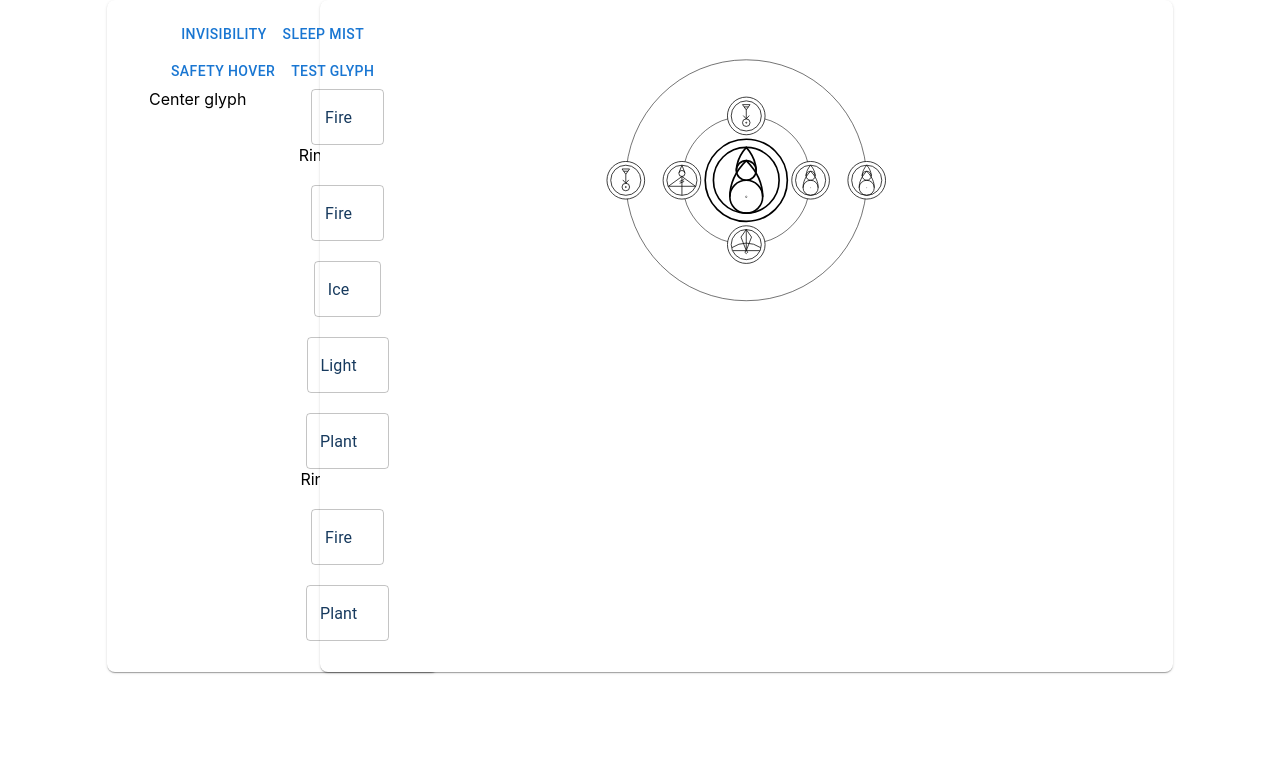
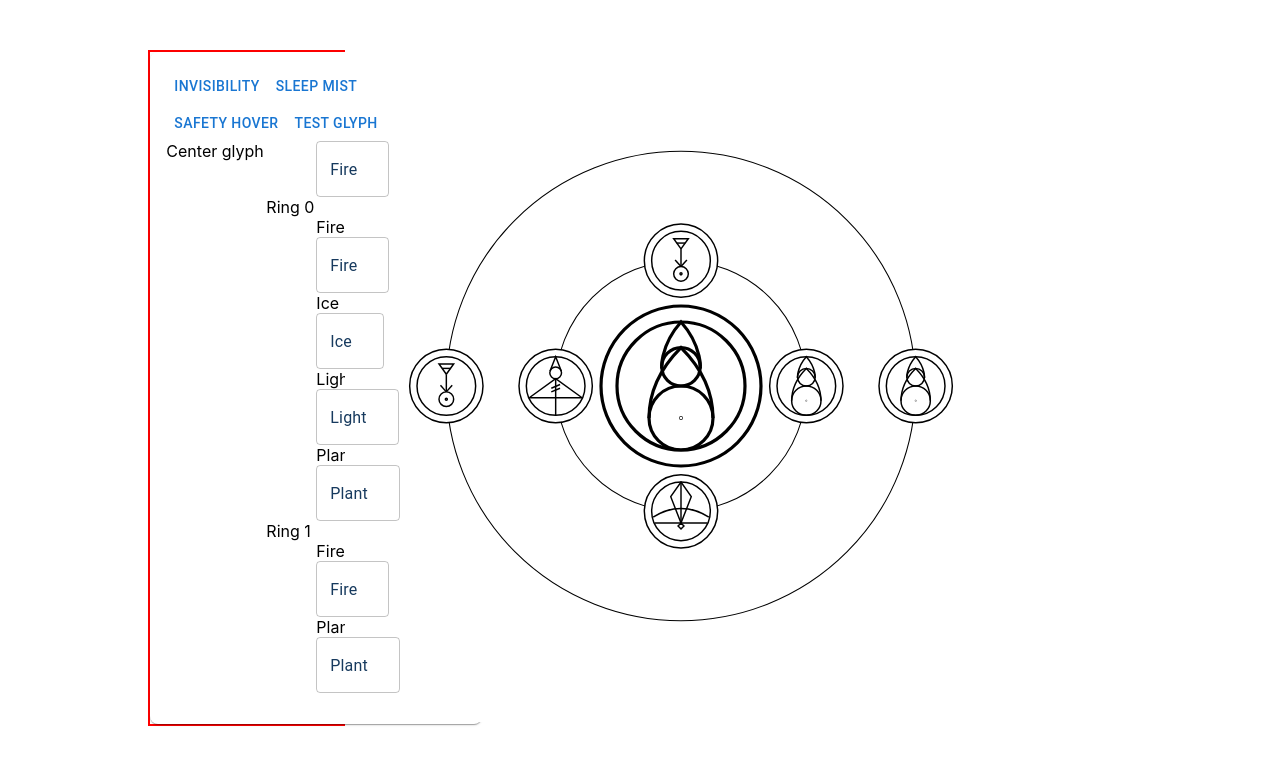
Before and after one commit to Togusa09/owl-glyphs, a React (Create React App) app: page / in a window 1280 px wide. Shown: the top 764 px of the page. Built offline with nearby package versions, Linux system fonts and the light colour scheme.

Commit message:
Testing stuff

```diff
--- a/package.json
+++ b/package.json
@@ -3,9 +3,9 @@
   "version": "0.1.0",
   "private": true,
   "dependencies": {
-    "@emotion/react": "^11.11.0",
+    "@emotion/react": "^11.11.1",
     "@emotion/styled": "^11.11.0",
-    "@mui/material": "^5.13.0",
+    "@mui/material": "^5.14.0",
     "@testing-library/jest-dom": "^5.16.5",
     "@testing-library/react": "^13.4.0",
     "@testing-library/user-event": "^13.5.0",
--- a/src/App.css
+++ b/src/App.css
@@ -1,6 +1,6 @@
-.App {
+/* .App {
   text-align: center;
-}
+} */
 
 .App-logo {
   height: 40vmin;
@@ -13,7 +13,7 @@
   }
 }
 
-.App-header {
+/* .App-header {
   background-color: #282c34;
   min-height: 100vh;
   display: flex;
@@ -22,11 +22,11 @@
   justify-content: center;
   font-size: calc(10px + 2vmin);
   color: white;
-}
+} */
 
-.App-link {
+/* .App-link {
   color: #61dafb;
-}
+} */
 
 @keyframes App-logo-spin {
   from {
--- a/src/App.tsx
+++ b/src/App.tsx
@@ -1,9 +1,9 @@
 import { useState } from 'react';
-import './App.css';
+// import './App.css';
 import GlyphRoot from './Components/GlyphRoot/GlyphRoot';
 import { TestGlyph } from './Data/GlyphDefinitions';
 import Menu from './Components/Menu/Menu';
-import { Grid, ThemeProvider, createTheme } from '@mui/material';
+import { Box, Container, Grid, ThemeProvider, createTheme } from '@mui/material';
 
 const theme = createTheme({
   palette: {
@@ -28,24 +28,41 @@ function App() {
   const [glyph, setGlyph] = useState(TestGlyph)
 
   return (
-    <div className="App">
     <ThemeProvider theme={theme}>
-        <Grid container>
+      <Box marginTop="50px" sx={{ flex: '1 1 auto', display: 'flex' }}>
+        <Container
+          maxWidth={false}
+          sx={{
+            paddingLeft: '50px !important',
+            paddingRight: '50px !important',
+          }}
+        >
+          <Grid container sx={{borderStyle:'none'}}>
             <Grid item xs={1} />
-          <Grid item xs={2} >
+            <Grid item xs={2} sx={{border:'2px solid red'}}>
               <Menu loadGlyph={
                 (g) => {
                   setGlyph(g)}
                 }
                 currentGlyph={glyph}></Menu>
             </Grid>
-          <Grid item xs={8}>
+            <Grid item xs={8} sx={{border:0}}>
               <GlyphRoot glyphs={ glyph }></GlyphRoot>
             </Grid>
             <Grid item xs={1} />
           </Grid>
+        </Container>
+      </Box>
+      {/* <Box>
+        <Footer />
+      </Box> */}
+
+
+
+      {/* <Box sx={{ flexGrow: 1 }}>
+
+      </Box> */}
     </ThemeProvider>
-    </div>
   );
 }
 
--- a/src/Components/GlyphRoot/GlyphRing.tsx
+++ b/src/Components/GlyphRoot/GlyphRing.tsx
@@ -29,7 +29,7 @@ export const GlyphRing = ({glyphNodes, size, index, x, y, offset, totalRings}: P
                 var glyphX = size * Math.cos((totalAngle / glyphCount * i) + offsetAngle)
                 var glyphY = size * Math.sin((totalAngle / glyphCount * i) + offsetAngle)
 
-                return (<Glyph key={i} glyphNode={glyph} x={x + glyphX} y={y + glyphY} scale={ringNodeScale}></Glyph>)
+                return (<Glyph key={glyph.Id} glyphNode={glyph} x={x + glyphX} y={y + glyphY} scale={ringNodeScale}></Glyph>)
             })
             }
         </>
--- a/src/Components/GlyphRoot/GlyphRoot.tsx
+++ b/src/Components/GlyphRoot/GlyphRoot.tsx
@@ -13,7 +13,6 @@ type Props = {
 const  GlyphRoot = ({glyphs}: Props) => {
     console.log("Rendering glyph canvas")
 
-
     const glyphRingDiameter = 440;
     const canvasSize = 1200;
     const halfSize = canvasSize / 2;
@@ -24,7 +23,7 @@ const  GlyphRoot = ({glyphs}: Props) => {
         var ringSpacing = ((glyphRingDiameter - centerOffset) / glyphs.Rings.length)
         rings = glyphs.Rings.map((x, i) => {
             return <GlyphRing
-                    key = {i}
+                        key = {x.Id}
                         glyphNodes={x.Nodes}
                         size={((i + 1) * ringSpacing) + centerOffset}
                         x={halfSize}
@@ -35,18 +34,17 @@ const  GlyphRoot = ({glyphs}: Props) => {
         })
     }
 
-
-
     return (
         <Box sx={{
             bgcolor: 'background.paper',
-            boxShadow: 1,
-            borderRadius: 2,
+            //boxShadow: 0,
+            //borderRadius: 2,
+            border: 0,
             p: 2,
             minWidth: 300,
             height: '80vh'
           }}>
-            <svg fill="gray" viewBox="0 0 1200 1200" style={{width:'40%'}}>
+            <svg fill="gray" viewBox="0 0 1200 1200" style={{height:'100%'}}>
                 <rect width='100%' height='100%' fill="white"></rect>
                 {
                     glyphs.CenterGlyph && <Glyph
--- a/src/Components/Menu/GlyphEditor.tsx
+++ b/src/Components/Menu/GlyphEditor.tsx
@@ -1,7 +1,70 @@
 import { Grid } from "@mui/material"
-import { GlyphCollectionModel } from "../../Models/GlyphCollection"
+import { GlyphCollectionModel, GlyphNodeModel, GlyphRingModel } from "../../Models/GlyphCollection"
 import { GlyphType } from "../../Models/GlyphType"
 import GlyphSelector from "./GlyphSelector"
+import { Fragment, useState } from "react"
+import zIndex from "@mui/material/styles/zIndex"
+
+type GlyphRingEditorProps = {
+    value: GlyphRingModel
+    index: number
+    //onUpdate: (val: GlyphRingModel) => void
+}
+
+export const GlyphRingEditor = ({value, index}: GlyphRingEditorProps) => {
+    var [glyphRing, setGlyphRing] = useState(value)
+
+    // var updateStuff = () => {
+    //     useState({
+    //         ...glyphRing,
+    //         Nodes: [
+    //             glyphRing.Nodes
+    //         ]
+    //     })
+    // }
+
+    return (<Fragment key={value.Id}>
+            <Grid item xs={4}></Grid>
+            <Grid item xs={8}>
+                Ring {index}
+            </Grid>
+            {
+                value.Nodes.map((n, ni) =>{
+                    return <GlyphNodeEditor value={n} onUpdate={ (g) => {
+                        //updateStuff();
+                        // useState({
+                        //     ...glyphRing,
+                        //     Nodes: [
+                        //         glyphRing.Nodes
+                        //     ]
+                        // })
+                    }
+                    }></GlyphNodeEditor>
+                })
+            }
+        </Fragment>)
+}
+
+type GlyphNodeEditorProps = {
+    value: GlyphNodeModel
+    onUpdate: (val: GlyphNodeModel) => void
+}
+
+export const GlyphNodeEditor = ({value, onUpdate}: GlyphNodeEditorProps) => {
+    var [glyphNode, setGlyphNode] = useState(value);
+
+    return (<Fragment key={glyphNode.Id}>
+        <Grid item xs={6}></Grid>
+        <Grid item xs={6}>{GlyphType[glyphNode.Type]}</Grid>
+        <Grid item xs={6}></Grid>
+        <Grid item xs={6}><GlyphSelector value={glyphNode.Type} onChange={(g) =>
+            {
+                setGlyphNode({...glyphNode, Type: g })
+                //updateVal(ri, ni, g)
+                onUpdate(glyphNode)
+            }} ></GlyphSelector></Grid>
+    </Fragment>)
+}
 
 type Props = {
     glyphs: GlyphCollectionModel
@@ -41,25 +104,7 @@ export const GlyphEditor = ({glyphs, onUpdate}: Props) => {
             </Grid>
             {
                 glyphs.Rings && glyphs.Rings.map((r, ri) => {
-                    return <>
-                        <Grid item xs={4}></Grid>
-                        <Grid item xs={8}>
-                            Ring {ri}
-                        </Grid>
-                        {
-                            r.Nodes.map((n, ni) =>{
-                                return <>
-                                    <Grid item xs={6}></Grid>
-                                    <Grid item xs={6}>{GlyphType[n.Type]}</Grid>
-                                    <Grid item xs={6}></Grid>
-                                    <Grid item xs={6}><GlyphSelector value={n.Type} onChange={(g) =>
-                                        {
-                                            updateVal(ri, ni, g)
-                                        }} ></GlyphSelector></Grid>
-                                </>
-                            })
-                        }
-                    </>
+                    return <GlyphRingEditor value={r} index={ri}></GlyphRingEditor>
                 })
             }
         </Grid>
--- a/src/Components/Menu/GlyphSelector.tsx
+++ b/src/Components/Menu/GlyphSelector.tsx
@@ -1,5 +1,6 @@
 import { MenuItem, Select } from "@mui/material"
 import { GlyphType } from "../../Models/GlyphType"
+import { useState } from "react"
 
 type Props = {
     value: GlyphType
@@ -7,12 +8,15 @@ type Props = {
 }
 
 export const GlyphSelector = ({value, onChange}: Props) => {
+    //var [glyphValue, setGlyphValue] = useState(value);
+
     return (
         <Select
             value={value}
             onChange={(e) =>
                 {
                     console.log("Selected new glyph " + e.target.value)
+                    //setGlyphValue({...glyphValue, })
                     onChange(e.target.value as GlyphType)
                 }
             }
--- a/src/Data/GlyphDefinitions.ts
+++ b/src/Data/GlyphDefinitions.ts
@@ -2,30 +2,32 @@ import { GlyphCollectionModel } from "../Models/GlyphCollection";
 import { GlyphType } from "../Models/GlyphType";
 
 export const Invisibility : GlyphCollectionModel = {
-    CenterGlyph: { Type: GlyphType.Light},
+    CenterGlyph: { Id: 1, Type: GlyphType.Light},
     Rings: [
         {
+            Id: 1,
             Offset: -45,
             Nodes:
             [
-                { Type: GlyphType.Blank},
-                { Type: GlyphType.Ice},
-                { Type: GlyphType.Ice},
-                { Type: GlyphType.Light}
+                { Id: 2, Type: GlyphType.Blank},
+                { Id: 3,Type: GlyphType.Ice},
+                { Id: 4,Type: GlyphType.Ice},
+                { Id: 5, Type: GlyphType.Light}
             ]
         }
     ]
 }
 
 export const SafetyHover : GlyphCollectionModel = {
-  CenterGlyph: { Type: GlyphType.Light},
+  CenterGlyph: { Id: 1, Type: GlyphType.Light},
   Rings: [
       {
           Offset: -45,
+          Id: 1,
           Nodes:
           [
-              { Type: GlyphType.Ice},
-              { Type: GlyphType.Fire},
+              { Id: 2, Type: GlyphType.Ice},
+              { Id: 3, Type: GlyphType.Fire},
           ]
       }
   ]
@@ -34,31 +36,34 @@ export const SafetyHover : GlyphCollectionModel = {
 export const SleepMist : GlyphCollectionModel = {
   Rings: [
       {
+          Id: 1,
           //Offset: -45,
           Nodes:
           [
-            { Type: GlyphType.Ice},
-            { Type: GlyphType.Fire}
+            { Id: 1, Type: GlyphType.Ice},
+            { Id: 2, Type: GlyphType.Fire}
           ]
       }
   ]
 }
 
 export const TestGlyph : GlyphCollectionModel = {
-    CenterGlyph: { Type : GlyphType.Fire },
+    CenterGlyph: { Id: 1, Type : GlyphType.Fire },
     Rings : [
       {
+        Id: 1,
         Nodes : [
-          { Type : GlyphType.Fire },
-          { Type : GlyphType.Ice },
-          { Type : GlyphType.Light },
-          { Type : GlyphType.Plant }
+          { Id: 2, Type : GlyphType.Fire },
+          { Id: 3, Type : GlyphType.Ice },
+          { Id: 4, Type : GlyphType.Light },
+          { Id: 5, Type : GlyphType.Plant }
         ]
       },
       {
+        Id: 2,
         Nodes : [
-          { Type : GlyphType.Fire },
-          { Type : GlyphType.Plant }
+          { Id: 6, Type : GlyphType.Fire },
+          { Id: 7, Type : GlyphType.Plant }
         ]
       }
     ]
--- a/src/Models/GlyphCollection.ts
+++ b/src/Models/GlyphCollection.ts
@@ -6,10 +6,12 @@ export interface GlyphCollectionModel{
 }
 
 export interface GlyphRingModel{
+    Id: number
     Nodes: GlyphNodeModel[]
     Offset?: number
 }
 
 export interface GlyphNodeModel{
+    Id: number
     Type: GlyphType
 }
```
Also changed, not shown: 1 other file (tests, documents, lock files or other folders). Lines whose indentation alone changed are shown as unchanged.
